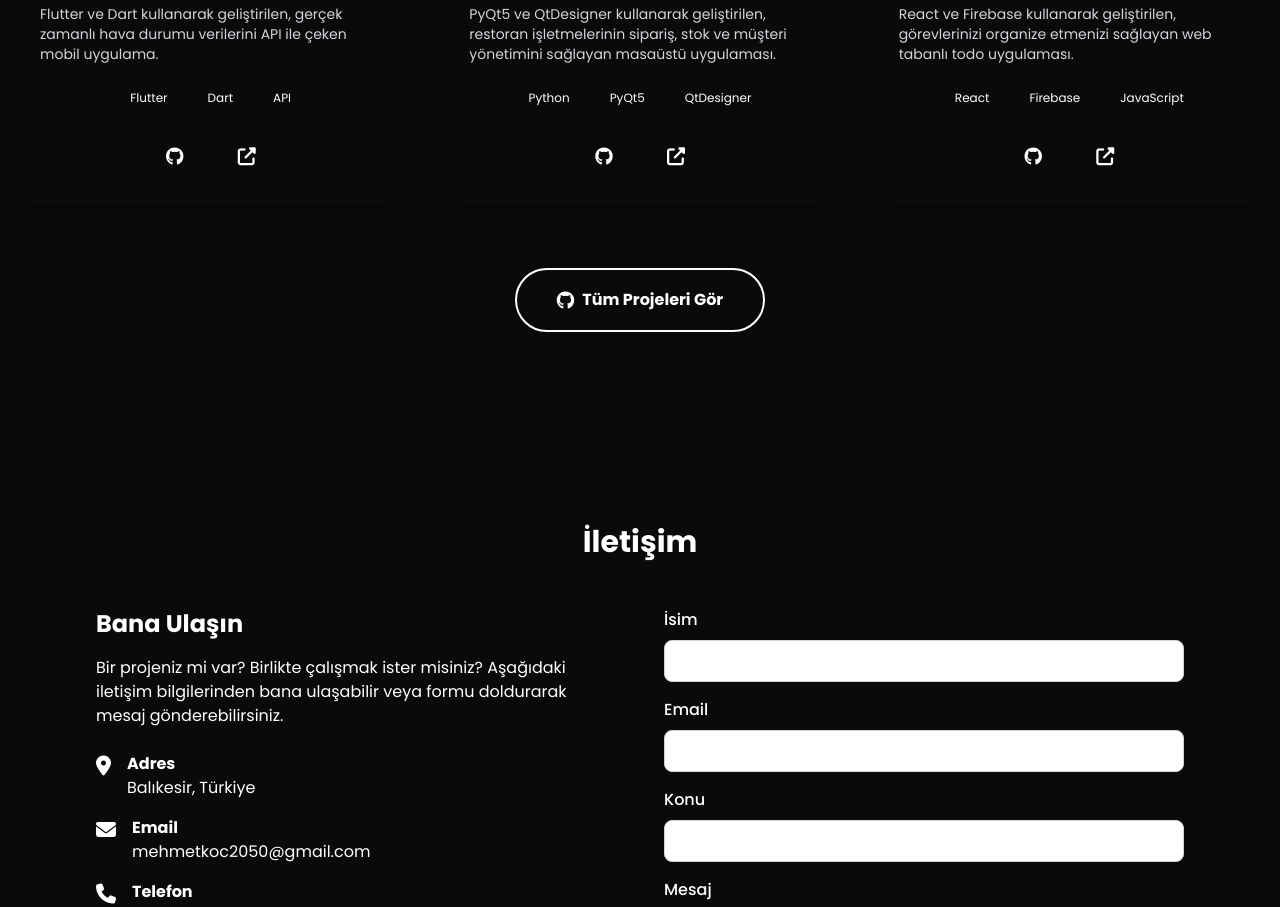
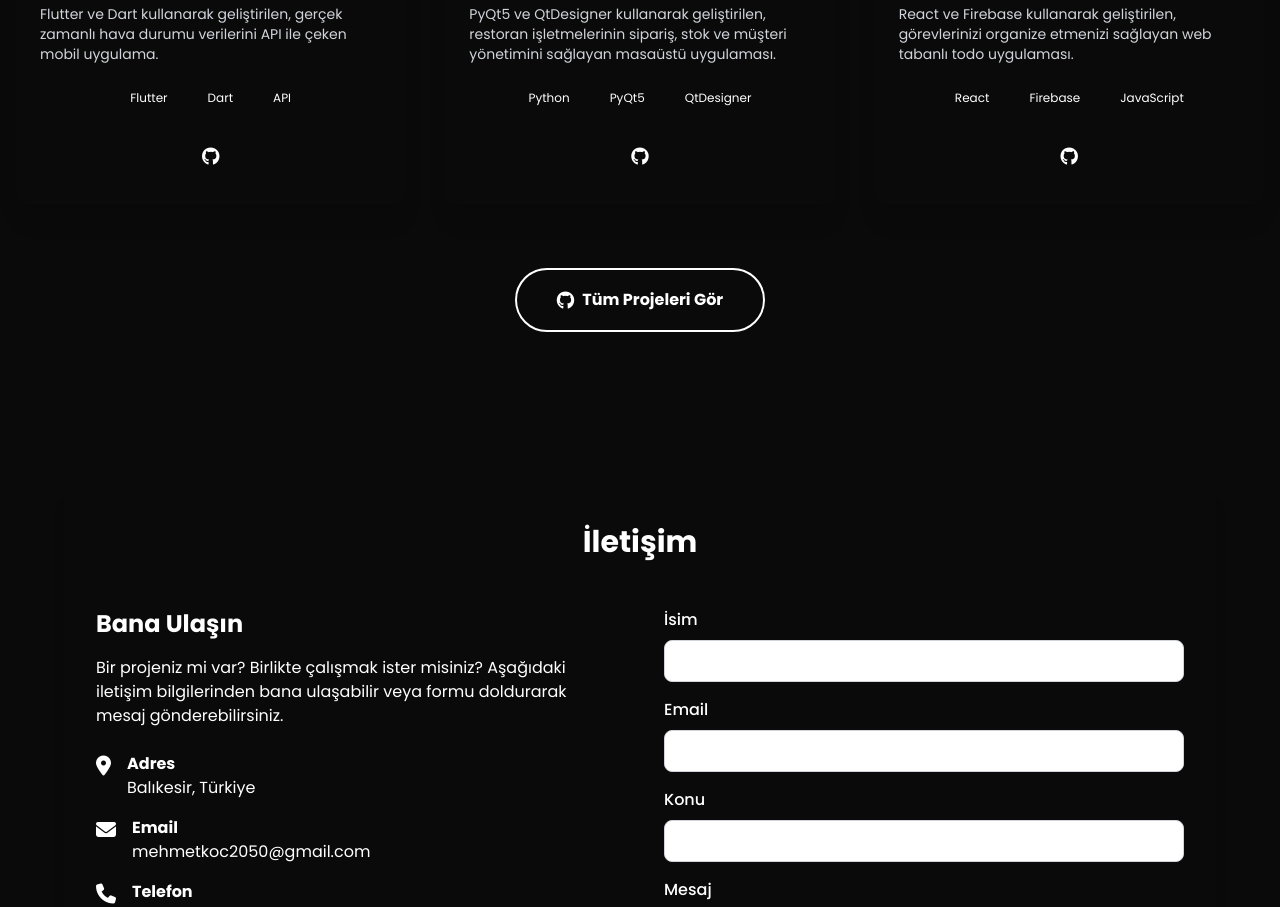
Before and after one commit to MehmetKoc16/Portfolyo, a React (Create React App) app: page / in a window 1280 px wide. Shown: the part 2520-3427 px from the top of the page. Built offline with nearby package versions, Linux system fonts and the light colour scheme.

Commit message:
Portfolyo da bulunan kartların demo linkleri silindi.

```diff
--- a/src/components/Portfolio/Portfolio.js
+++ b/src/components/Portfolio/Portfolio.js
@@ -53,7 +53,6 @@ const Portfolio = () => {
       description: "Flutter ve Dart kullanarak geliştirilen, gerçek zamanlı hava durumu verilerini API ile çeken mobil uygulama.",
       image: "/image/weather_app.png",
       tags: ["Flutter", "Dart", "API"],
-      demoLink: "https://example.com",
       githubLink: "https://github.com/MehmetKoc16/WeatherApp"
     },
     {
@@ -62,7 +61,6 @@ const Portfolio = () => {
       description: "PyQt5 ve QtDesigner kullanarak geliştirilen, restoran işletmelerinin sipariş, stok ve müşteri yönetimini sağlayan masaüstü uygulaması.",
       images: restaurantImages,
       tags: ["Python", "PyQt5", "QtDesigner"],
-      demoLink: "https://example.com",
       githubLink: "https://github.com/MehmetKoc16/Restoran-Uygulamas-"
     },
     {
@@ -71,12 +69,10 @@ const Portfolio = () => {
       description: "React ve Firebase kullanarak geliştirilen, görevlerinizi organize etmenizi sağlayan web tabanlı todo uygulaması.",
       images: todoImages,
       tags: ["React", "Firebase", "JavaScript"],
-      demoLink: "https://example.com",
       githubLink: "https://github.com/MehmetKoc16/todo_app"
     }
   ];
 
-  // Resim galerisi olan projeleri kontrol eden yardımcı fonksiyon
   const hasImageGallery = (projectId) => {
     return projectId === 2 || projectId === 3;
   };
@@ -89,7 +85,6 @@ const Portfolio = () => {
         <div className="grid grid-cols-1 md:grid-cols-2 lg:grid-cols-3 gap-10">
           {projects.map(project => (
             <div key={project.id} className="overflow-hidden flex flex-col bg-transparent rounded-xl shadow-xl hover:shadow-2xl transition-all duration-300 h-full transform hover:-translate-y-2">
-              {/* Görsel alanı */}
               <div className="relative bg-transparent rounded-t-xl overflow-hidden" style={{ height: "220px" }}>
                 {hasImageGallery(project.id) ? (
                   <>
@@ -98,7 +93,6 @@ const Portfolio = () => {
                       alt={`${project.title} - Görsel ${activeImageIndex[project.id] + 1}`}
                       className="w-full h-full object-contain"
                     />
-                    {/* Resim değiştirme okları - sadece birden fazla resim varsa göster */}
                     {project.images.length > 1 && (
                       <>
                         <button
@@ -115,7 +109,6 @@ const Portfolio = () => {
                         >
                           <i className="fas fa-chevron-right"></i>
                         </button>
-                        {/* Resim göstergeleri */}
                         <div className="absolute bottom-2 left-0 right-0 flex justify-center gap-2">
                           {project.images.map((_, index) => (
                             <span
@@ -136,20 +129,17 @@ const Portfolio = () => {
                 )}
               </div>
 
-              {/* İçerik alanı */}
               <div className="bg-black p-6 flex-grow flex flex-col rounded-b-xl">
                 <h3 className="text-2xl font-bold mb-3 text-center">{project.title}</h3>
                 <p className="mb-5 text-gray-300 text-sm">{project.description}</p>
 
-                {/* Etiketler */}
                 <div className="flex flex-wrap justify-center gap-2 mb-5">
                   {project.tags.map((tag, index) => (
                     <span key={index} className="px-4 py-1.5 bg-dark-darker text-white rounded-full text-xs">{tag}</span>
                   ))}
                 </div>
 
-                {/* Butonlar */}
-                <div className="flex justify-center gap-6 mt-auto">
+                <div className="flex justify-center mt-auto">
                   <a
                     href={project.githubLink}
                     target="_blank"
@@ -158,15 +148,6 @@ const Portfolio = () => {
                     aria-label="GitHub"
                   >
                     <i className="fab fa-github text-lg"></i>
-                  </a>
-                  <a
-                    href={project.demoLink}
-                    target="_blank"
-                    rel="noopener noreferrer"
-                    className="w-12 h-12 flex items-center justify-center rounded-full bg-dark-darker hover:bg-gray-700 transition-colors"
-                    aria-label="Demo"
-                  >
-                    <i className="fas fa-external-link-alt text-lg"></i>
                   </a>
                 </div>
               </div>
--- a/src/components/StarryBackground/StarryBackground.js
+++ b/src/components/StarryBackground/StarryBackground.js
@@ -5,7 +5,7 @@ const StarryBackground = () => {
 
   useEffect(() => {
     const generateStars = () => {
-      const starCount = 150; // Yıldız sayısı
+      const starCount = 150;
       const newStars = [];
 
       for (let i = 0; i < starCount; i++) {
```
